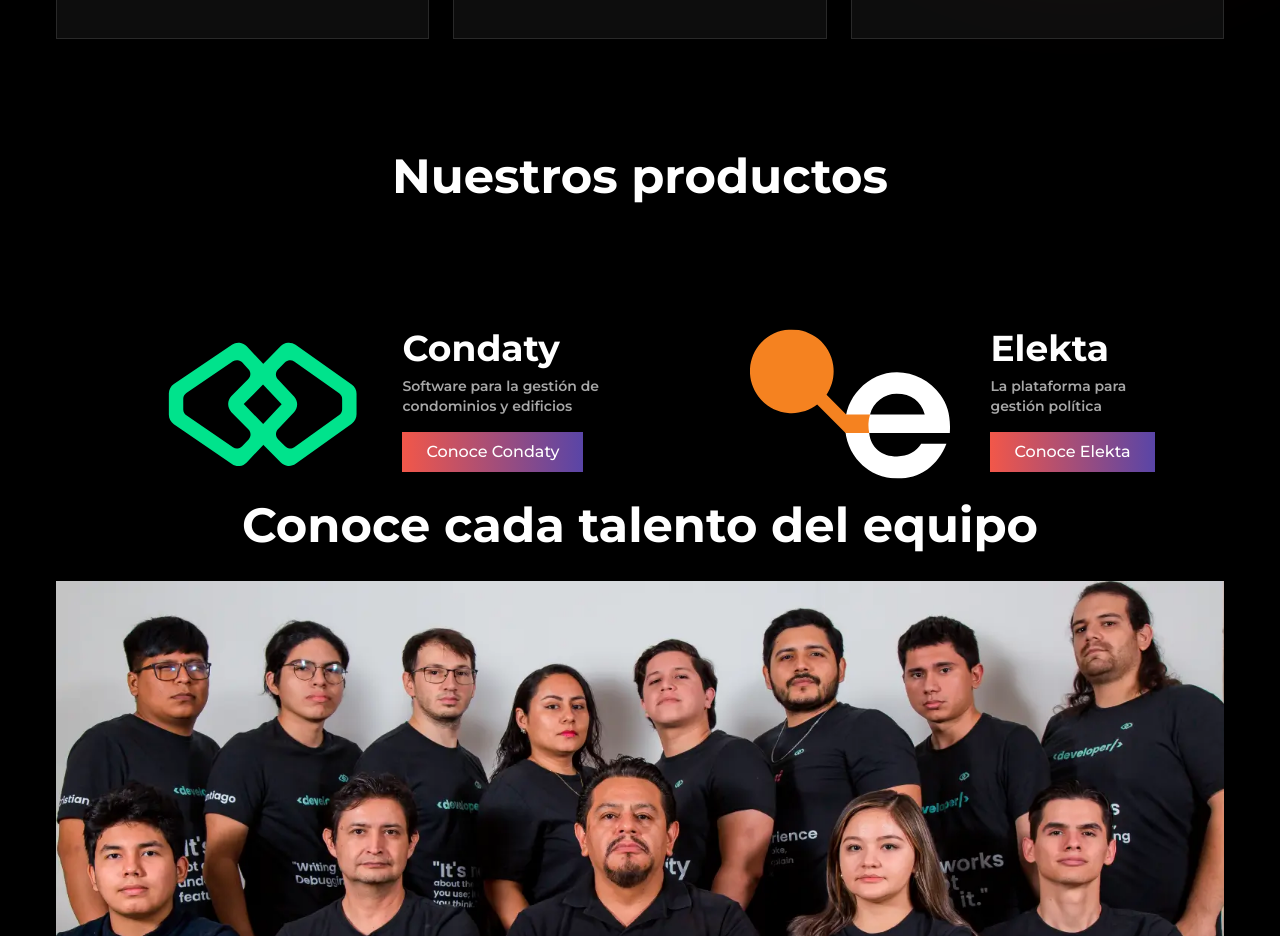
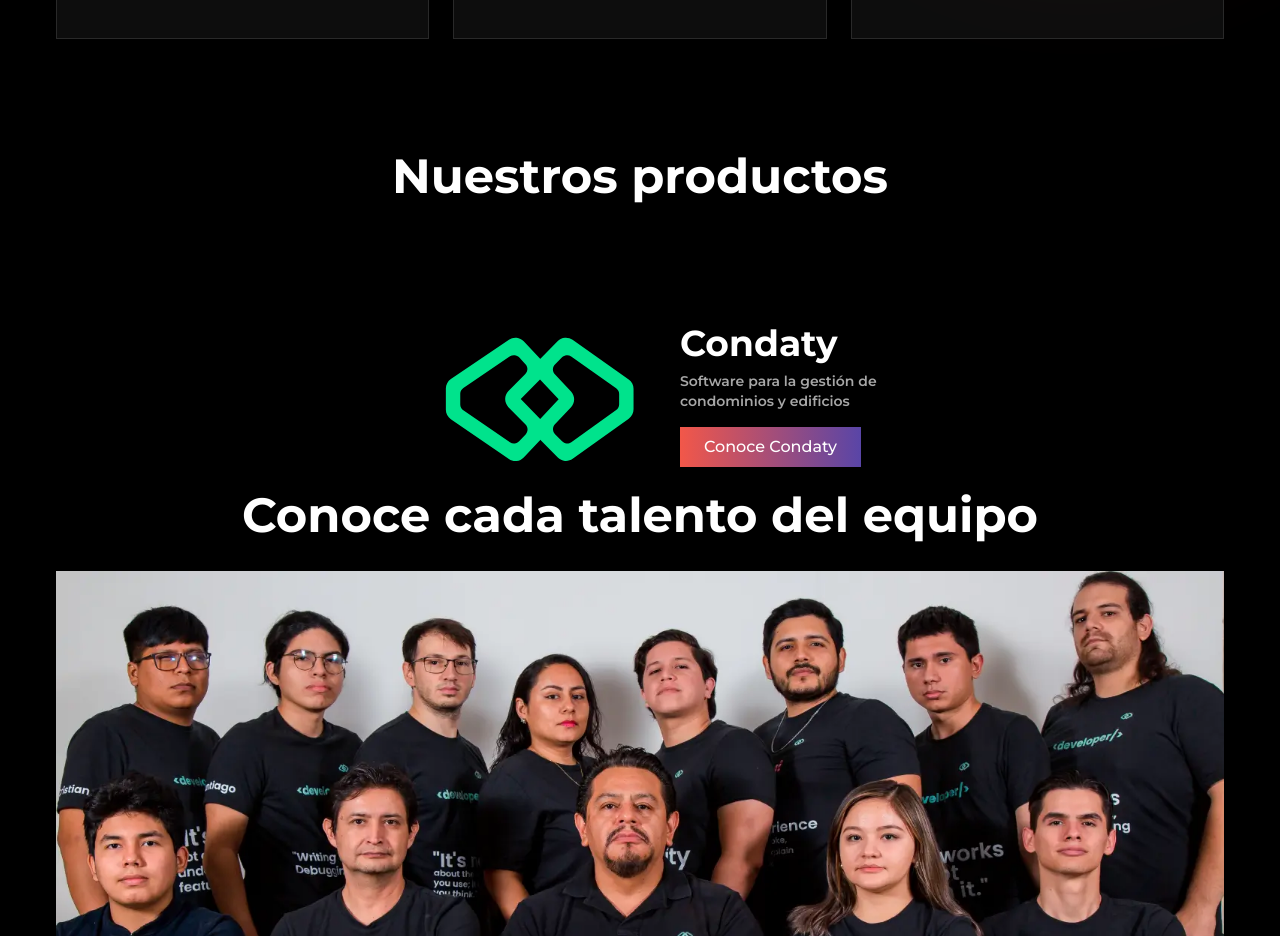
Before and after one commit to makroz/webFos, a Next.js app: page / in a window 1280 px wide. Shown: the part 800-1736 px from the top of the page. Built offline with nearby package versions, Linux system fonts and the light colour scheme.

Commit message:
Refactorizar estilos de la Seccion2 y agregar flex justify-center en la clase w-full

```diff
--- a/src/components/secciones/Seccion2.tsx
+++ b/src/components/secciones/Seccion2.tsx
@@ -5,7 +5,7 @@
   return (
     <div className="relative mb-40" id="productos">
       {/* <div className="absolute left-0 right-0 top-0 bottom-0 flex justify-center items-center"> */}
-      <div className="w-full ">
+      <div className="w-full flex justify-center">
         <div className="flex justify-center">
           <div className="container py-4">
             <Transition>
@@ -40,7 +40,7 @@
                     </div>
                   </div>
                 </div>
-                <div className="tablet:flex justify-center items-center tablet:pt-6">
+                {/* <div className="tablet:flex justify-center items-center tablet:pt-6">
                   <div className="tablet:flex ">
                     <div className="flex justify-center tablet:justify-end items-center tablet:w-1/2">
                       <IconElekta size={200} />
@@ -66,7 +66,7 @@
                       </div>
                     </div>
                   </div>
-                </div>
+                </div> */}
               </div>
             </Transition>
           </div>
```
